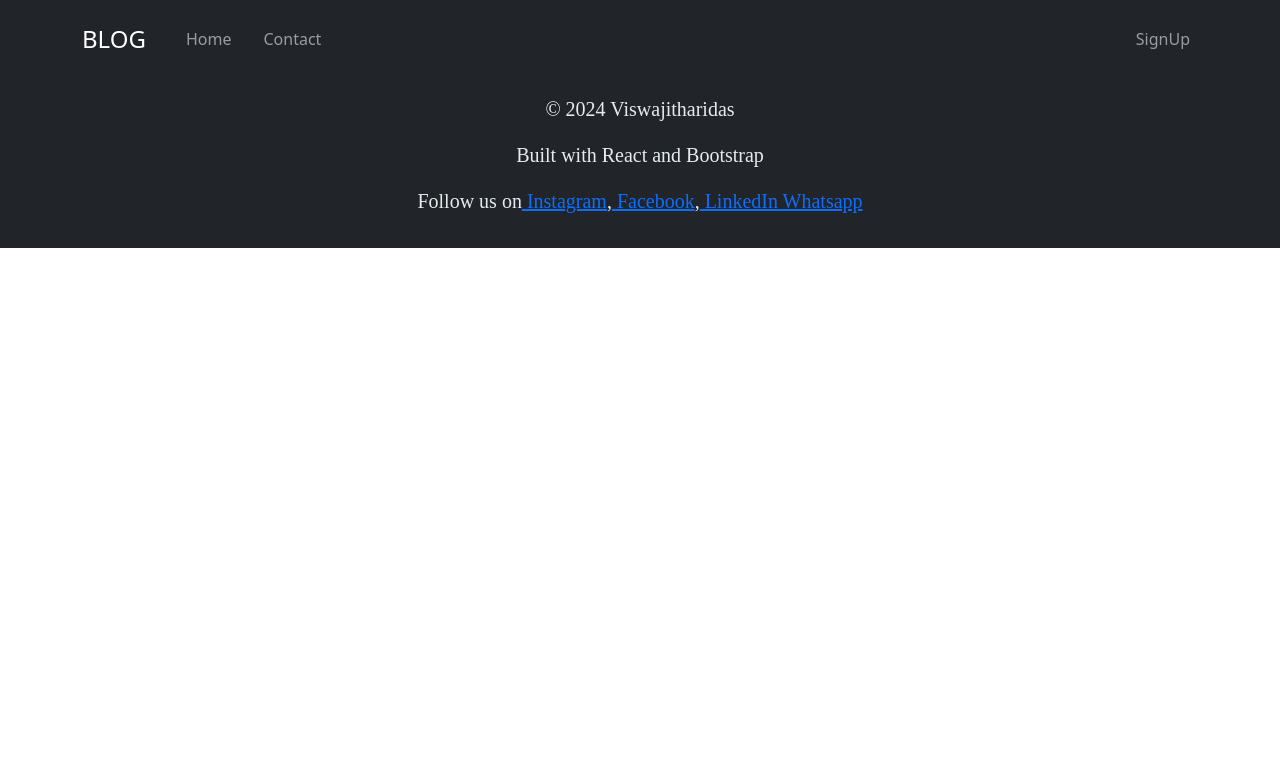
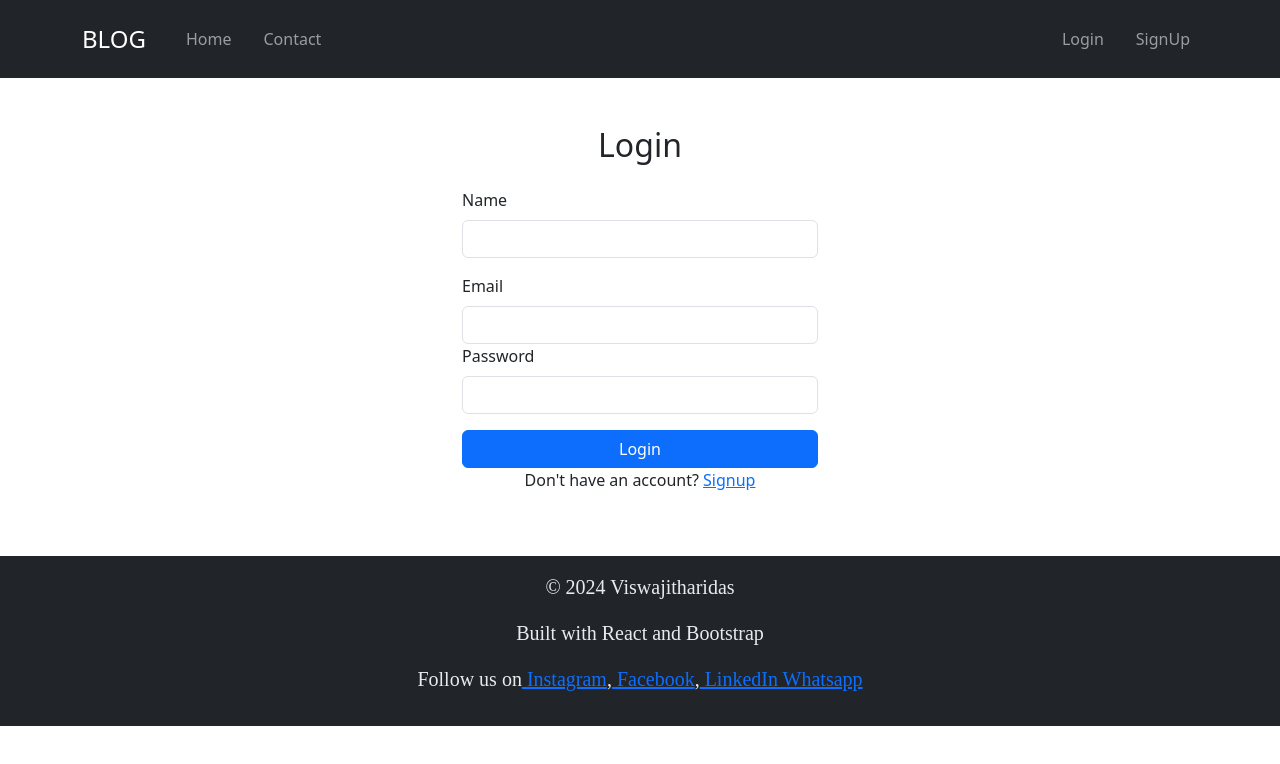
Before and after one commit to viswajith99/myblog, a React (Create React App) app: page /login in a window 1280 px wide. Shown: the top 764 px of the page. Built offline with nearby package versions, Linux system fonts and the light colour scheme.

Commit message:
added login and frontend validation

```diff
--- a/src/App.js
+++ b/src/App.js
@@ -6,6 +6,8 @@ import 'bootstrap/dist/css/bootstrap.min.css';
 import Header from './component/Header';
 import Footer from './component/Footer';
 import SignUp from './pages/SignUp';
+import Login from './pages/Login';
+
 
 
 
@@ -19,7 +21,7 @@ const App = () => {
           <Route path="/" element={<Home />} />
           <Route path="/contact" element={<Contact />} />
           <Route path="/signup" element={<SignUp />} />
-
+          <Route path="/login" element={<Login />} />
 
 
         </Routes>
--- a/src/component/Header.css
+++ b/src/component/Header.css
@@ -1,11 +1,3 @@
-.space-between{
-    justify-content: space-between;
-    gap: 60px;
-
-}
-.padlft{
-    /* padding-left: 40px; */
-}
 
 /* Header.css */
 
@@ -23,7 +15,7 @@
 
 @media (max-width: 768px) {
   .navbar-nav {
-      text-align: center;
+    text-align: right;
     flex-direction: column;
     width: 100%;
   }
@@ -32,6 +24,6 @@
     margin-bottom: 0.5rem;
   }
   .navbar-collapse {
-      justify-content: center;
+    justify-content: flex-end;
   }
 }
--- a/src/component/Header.jsx
+++ b/src/component/Header.jsx
@@ -15,6 +15,7 @@ function Header() {
             <Nav.Link href="/contact">Contact</Nav.Link>
           </Nav>
           <Nav>
+          <Nav.Link href="/login">Login</Nav.Link>
             <Nav.Link href="/signup">SignUp</Nav.Link>
           </Nav>
         </Navbar.Collapse>
--- /dev/null
+++ b/src/pages/Login.jsx
@@ -0,0 +1,108 @@
+import React, { useState } from 'react'
+import { Col, Container,Button, Form, Row } from 'react-bootstrap'
+
+const Login = () => {
+
+
+    const [validated, set_Validated] = useState(false);
+    const [form_Data, set_Form_Data] = useState({
+      name: "",
+      pass: "",
+      email: "",
+
+    });
+    const submitFn = (event) => {
+      const form = event.currentTarget;
+      if (form.checkValidity() === false) {
+        event.preventDefault();
+        event.stopPropagation();
+      }
+      set_Validated(true);
+    };
+    const chngFn = (event) => {
+      const { name, value } = event.target;
+      set_Form_Data({
+        ...form_Data,
+        [name]: value,
+      });
+    }
+
+
+  return (
+    <div>
+      <Container className="my-5">
+    <Row className="justify-content-center">
+      <Col md={6} lg={4}>
+        <h2 className="text-center mb-4">Login</h2>
+        <Form noValidate validated={validated} onSubmit={submitFn}>
+            <Form.Group className="mb-3" controlId="Name">
+              <Form.Label>Name</Form.Label>
+              <Form.Control type="text" name='name' value={form_Data.user}
+                onChange={chngFn}
+                pattern="^[a-zA-Z0-9]+$"
+                required
+                isInvalid={
+                  validated &&
+                  !/^[a-zA-Z0-9]+$/.test(form_Data.user)
+                } />
+              <Form.Control.Feedback type="invalid">
+                Please enter a valid username (alphanumeric
+                characters only).
+              </Form.Control.Feedback>
+            </Form.Group>
+
+            <Form.Group controlId="email">
+              <Form.Label>Email</Form.Label>
+              <Form.Control
+                type="email"
+                name="email"
+                value={form_Data.email}
+                onChange={chngFn}
+                required
+                isInvalid={
+                  validated &&
+                  !/^\S+@\S+\.\S+$/.test(form_Data.email)
+                }
+              />
+              <Form.Control.Feedback type="invalid">
+                Please enter a valid email address.
+              </Form.Control.Feedback>
+            </Form.Group>
+
+            <Form.Group className="mb-3" controlId="password">
+              <Form.Label>Password</Form.Label>
+              <Form.Control type="password" name='pass' value={form_Data.pass}
+                onChange={chngFn}
+                minLength={8}
+                required
+                isInvalid={
+                  validated && form_Data.pass.length < 8
+                }
+              />
+               <Form.Control.Feedback type="invalid">
+                Passwords do not match.
+              </Form.Control.Feedback>
+            </Form.Group>
+
+
+
+
+            <Button variant="primary" type="submit" className="w-100">
+              Login
+            </Button>
+          </Form>
+
+      </Col>
+      <Row>
+       <Col>
+          <p style={{ textAlign: 'center' }}>Don't have an account? <a href="/signup" >Signup</a></p>
+        </Col>
+      </Row>
+
+    </Row>
+  </Container>
+    </div>
+  )
+}
+
+export default Login
--- a/src/pages/SignUp.jsx
+++ b/src/pages/SignUp.jsx
@@ -1,42 +1,125 @@
-import React from 'react'
+import React, { useState } from 'react'
 import { Button, Col, Container, Form, Row } from 'react-bootstrap'
 
 
+
+
 const SignUp = () => {
+  const [validated, set_Validated] = useState(false);
+  const [form_Data, set_Form_Data] = useState({
+    name: "",
+    pass: "",
+    confimPass: "",
+    email: "",
+
+  });
+  const submitFn = (event) => {
+    const form = event.currentTarget;
+    if (form.checkValidity() === false) {
+      event.preventDefault();
+      event.stopPropagation();
+    }
+    set_Validated(true);
+  };
+  const chngFn = (event) => {
+    const { name, value } = event.target;
+    set_Form_Data({
+      ...form_Data,
+      [name]: value,
+    });
+  }
+
   return (
     <Container className="my-5">
       <Row className="justify-content-center">
         <Col md={6} lg={4}>
           <h2 className="text-center mb-4">Sign Up</h2>
-        <Form>
+          <Form noValidate validated={validated} onSubmit={submitFn}>
             <Form.Group className="mb-3" controlId="formBasicName">
               <Form.Label>Name</Form.Label>
-            <Form.Control type="text" placeholder="Enter your name" />
+              <Form.Control type="text" name='name' value={form_Data.user}
+                onChange={chngFn}
+                pattern="^[a-zA-Z0-9]+$"
+                required
+                isInvalid={
+                  validated &&
+                  !/^[a-zA-Z0-9]+$/.test(form_Data.user)
+                } />
+              <Form.Control.Feedback type="invalid">
+                Please enter a valid username (alphanumeric
+                characters only).
+              </Form.Control.Feedback>
             </Form.Group>
 
-          <Form.Group className="mb-3" controlId="formBasicEmail">
-            <Form.Label>Email address</Form.Label>
-            <Form.Control type="email" placeholder="Enter your email" />
+            <Form.Group controlId="email">
+              <Form.Label>Email</Form.Label>
+              <Form.Control
+                type="email"
+                name="email"
+                value={form_Data.email}
+                onChange={chngFn}
+                required
+                isInvalid={
+                  validated &&
+                  !/^\S+@\S+\.\S+$/.test(form_Data.email)
+                }
+              />
+              <Form.Control.Feedback type="invalid">
+                Please enter a valid email address.
+              </Form.Control.Feedback>
             </Form.Group>
 
-          <Form.Group className="mb-3" controlId="formBasicPassword">
+            <Form.Group className="mb-3" controlId="password">
               <Form.Label>Password</Form.Label>
-            <Form.Control type="password" placeholder="Password" />
+              <Form.Control type="password" name='pass' value={form_Data.pass}
+                onChange={chngFn}
+                minLength={8}
+                required
+                isInvalid={
+                  validated && form_Data.pass.length < 8
+                }
+              />
+              <Form.Control.Feedback type="invalid">
+                Password must be at least 8 characters long.
+              </Form.Control.Feedback>
             </Form.Group>
 
-          <Form.Group className="mb-3" controlId="formBasicConfirmPassword">
+            <Form.Group controlId="confirmPassword">
               <Form.Label>Confirm Password</Form.Label>
-            <Form.Control type="password" placeholder="Confirm your password" />
+              <Form.Control
+                type="password"
+                name="confimPass"
+                value={form_Data.confimPass}
+                onChange={chngFn}
+                minLength={8}
+                required
+                pattern={form_Data.pass}
+                isInvalid={
+                  validated &&
+                  form_Data.confimPass !== form_Data.pass
+                }
+              />
+              <Form.Control.Feedback type="invalid">
+                Passwords do not match.
+              </Form.Control.Feedback>
             </Form.Group>
 
             <Button variant="primary" type="submit" className="w-100">
               Sign Up
             </Button>
           </Form>
+
         </Col>
+
+
+
+        <Row> <Col>
+          <p style={{ textAlign: 'center' }}>Already have an account? <a href="/login" >Login</a></p>
+        </Col></Row>
       </Row>
     </Container>
-  )
+  );
+
 }
 
 export default SignUp
```
Lines whose indentation alone changed are shown as unchanged.
